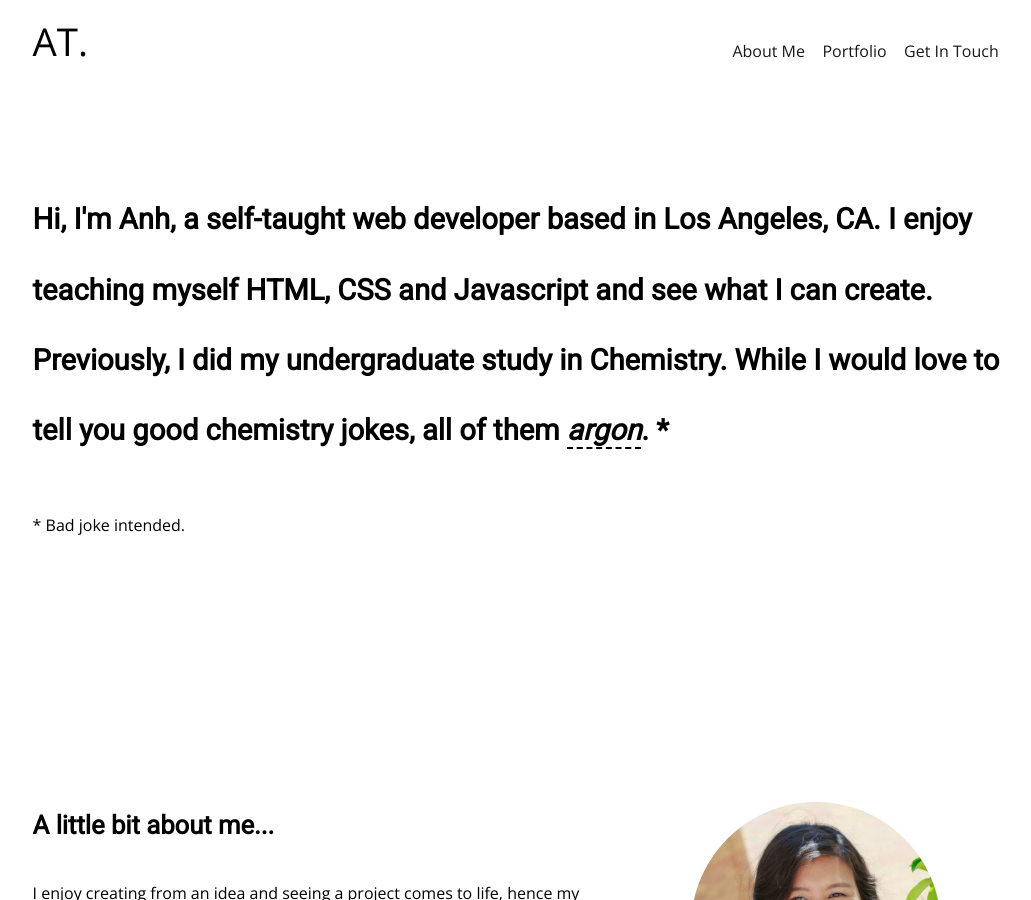
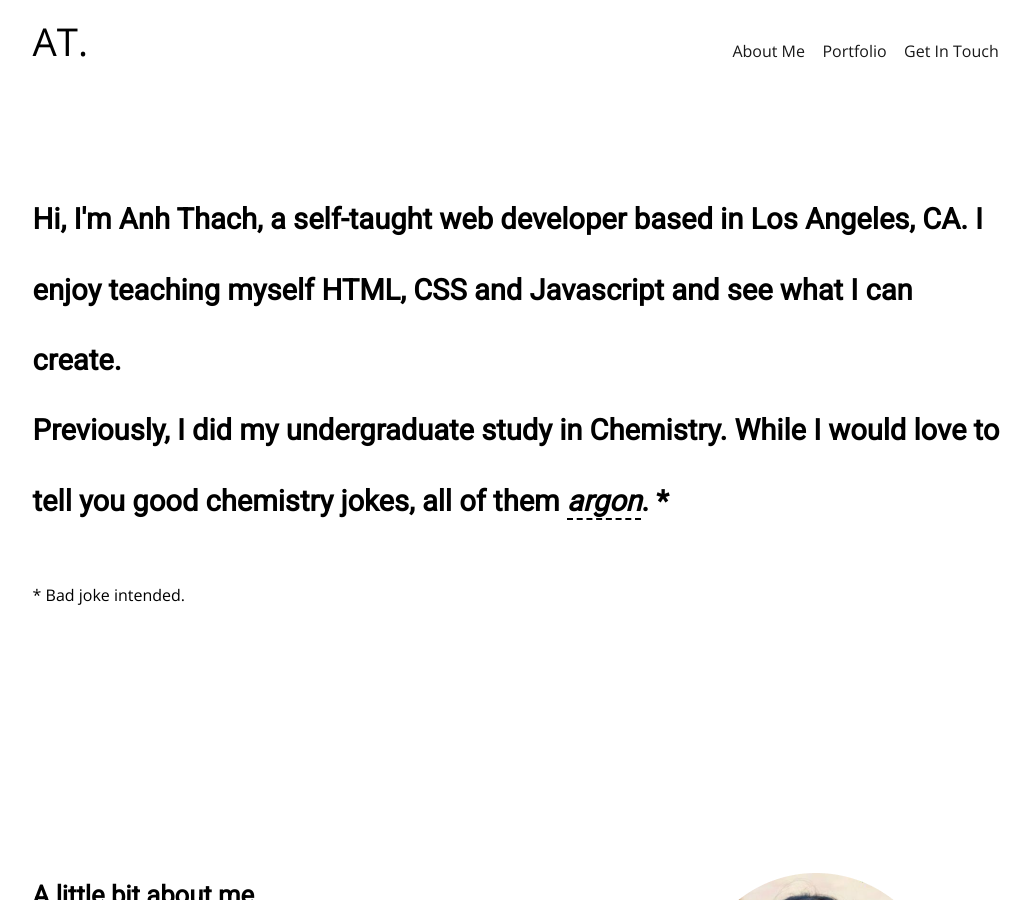
Before and after one commit to windan11/windan11.github.io, a Jekyll site: the page built from index.html, in a window 1280 px wide and 900 px high. Shown: the whole window, without its empty margins (121-1152 px from the left). Built offline with Jekyll 4.4.1, drawn with Linux system fonts in a browser that asks for light colours.

Commit message:
Update default.html

```diff
--- a/_layouts/default.html
+++ b/_layouts/default.html
@@ -12,7 +12,7 @@
 			<a id="home"></a>
 			<header>
 				<div class="header-container">
-					<a href="index.html" class="logo">at.</a>
+					<a href="https://windan11.github.io/" class="logo">at.</a>
 					<nav>
 						<a href="#about">About Me</a>
 						<a href="#portfolio">Portfolio</a>
@@ -25,7 +25,7 @@
 
 			<section class="intro">
 				<div class="container">
-					<h1>Hi, I'm Anh, a self-taught web developer based in Los Angeles, CA. I enjoy teaching myself HTML, CSS and Javascript and see what I can create. <br>Previously, I did my undergraduate study in Chemistry. While I would love to tell you good chemistry jokes, all of them <i class="dashed">argon</i>. *
+					<h1>Hi, I'm Anh Thach, a self-taught web developer based in Los Angeles, CA. I enjoy teaching myself HTML, CSS and Javascript and see what I can create. <br>Previously, I did my undergraduate study in Chemistry. While I would love to tell you good chemistry jokes, all of them <i class="dashed">argon</i>. *
 					</h1>
 					<p>* Bad joke intended.</p>
 				</div>
```
